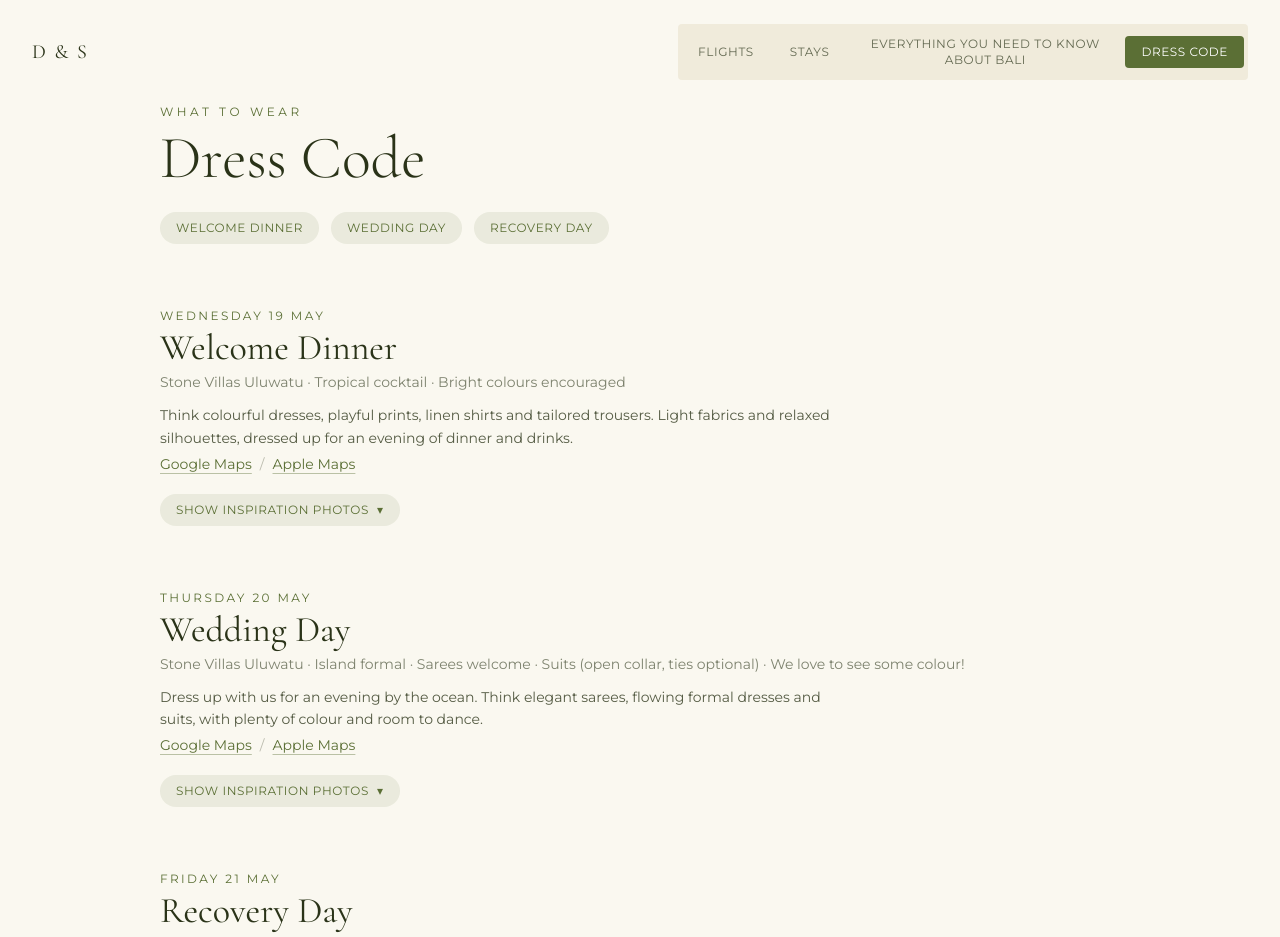
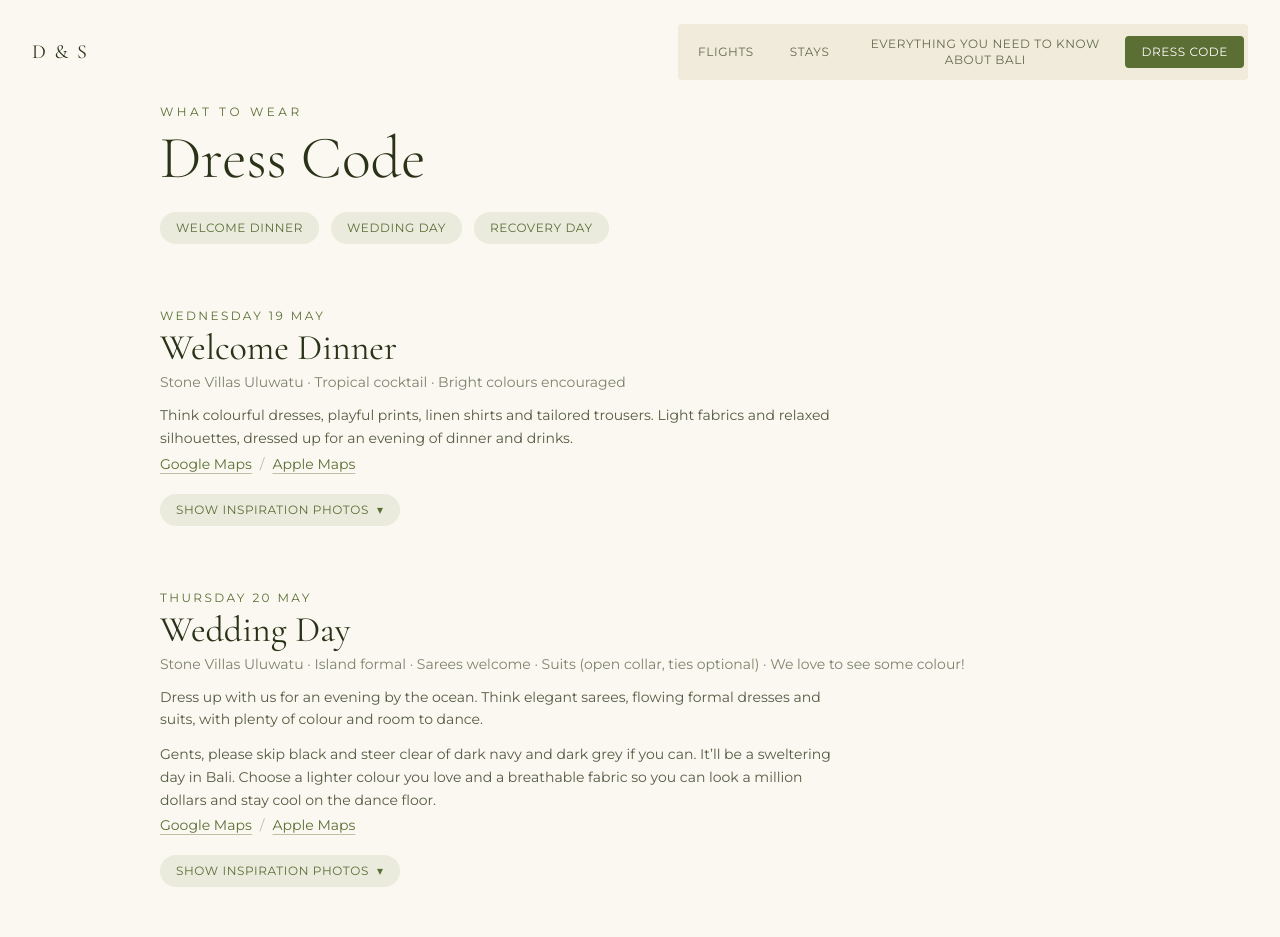
Before and after one commit to dinalp/wedding-website, a Next.js app: page /dress-code in a window 1280 px wide. Shown: the top 937 px of the page. Built offline with nearby package versions, Linux system fonts and the light colour scheme.

Commit message:
Add visible Wedding Day menswear guidance
Gents, please skip black and steer clear of dark navy and dark grey if you can. It’ll be a sweltering day in Bali. Choose a lighter colour you love and a breathable fabric so you can look a million dollars and stay cool on the dance floor.

```diff
--- a/src/app/dress-code/page.tsx
+++ b/src/app/dress-code/page.tsx
@@ -24,6 +24,7 @@ interface DressCodeEvent {
   venue: string;
   code?: string;
   description?: string;
+  menswearNote?: string;
   looks: Look[];
   colours?: { src: string; alt: string; description: string };
 }
@@ -51,6 +52,7 @@ const EVENTS: DressCodeEvent[] = [
     venue: "Stone Villas Uluwatu",
     code: "Island formal · Sarees welcome · Suits (open collar, ties optional) · We love to see some colour!",
     description: "Dress up with us for an evening by the ocean. Think elegant sarees, flowing formal dresses and suits, with plenty of colour and room to dance.",
+    menswearNote: "Gents, please skip black and steer clear of dark navy and dark grey if you can. It’ll be a sweltering day in Bali. Choose a lighter colour you love and a breathable fabric so you can look a million dollars and stay cool on the dance floor.",
     looks: [
       {
         label: "Saree inspiration",
@@ -122,6 +124,11 @@ export default function DressCodePage() {
             {e.description && (
               <p className="max-w-2xl font-sans text-sm leading-relaxed text-charcoal/80 mt-3">
                 {e.description}
+              </p>
+            )}
+            {e.menswearNote && (
+              <p className="max-w-2xl font-sans text-sm leading-relaxed text-charcoal/80 mt-3">
+                {e.menswearNote}
               </p>
             )}
             {e.venue.includes("Stone Villas") && (
```
